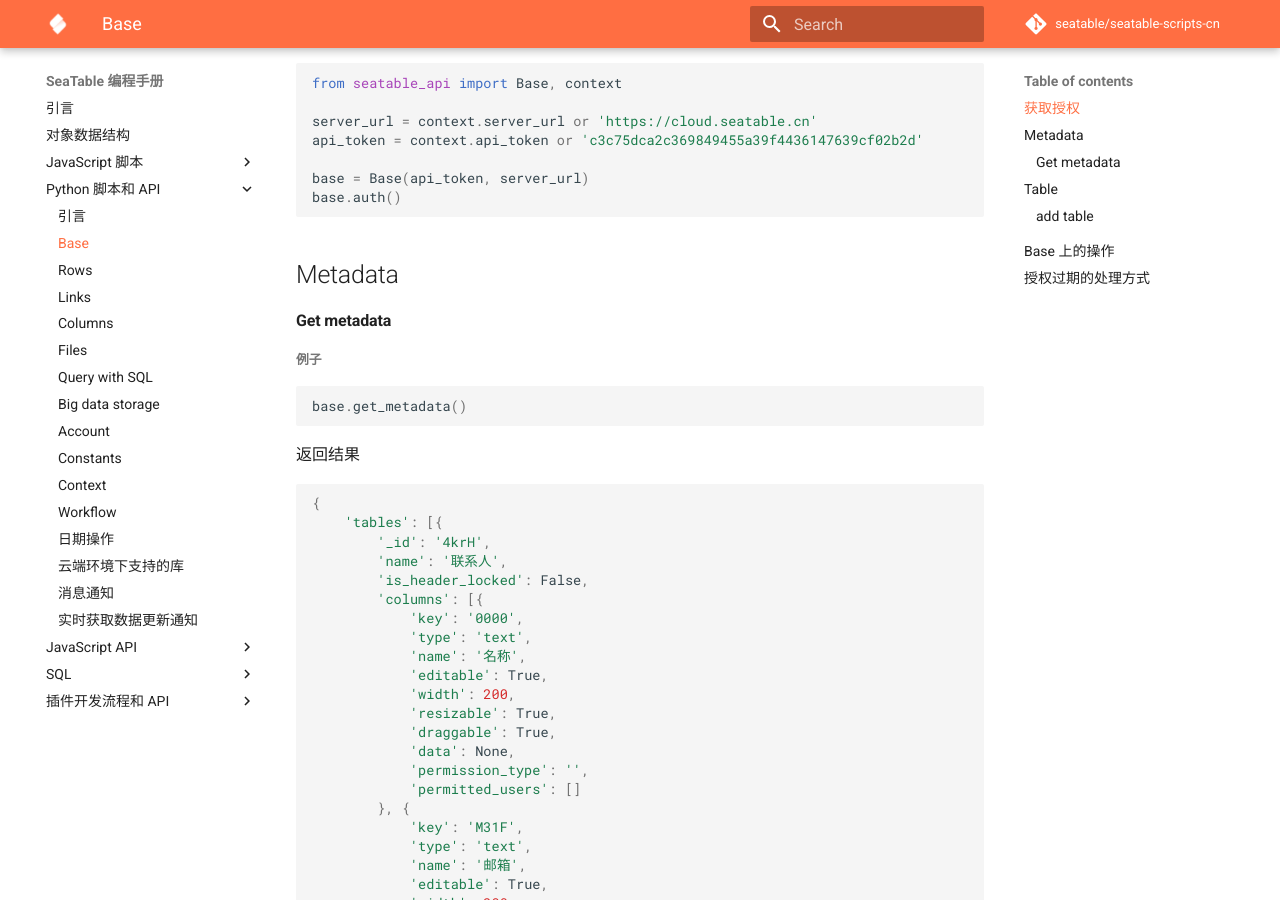
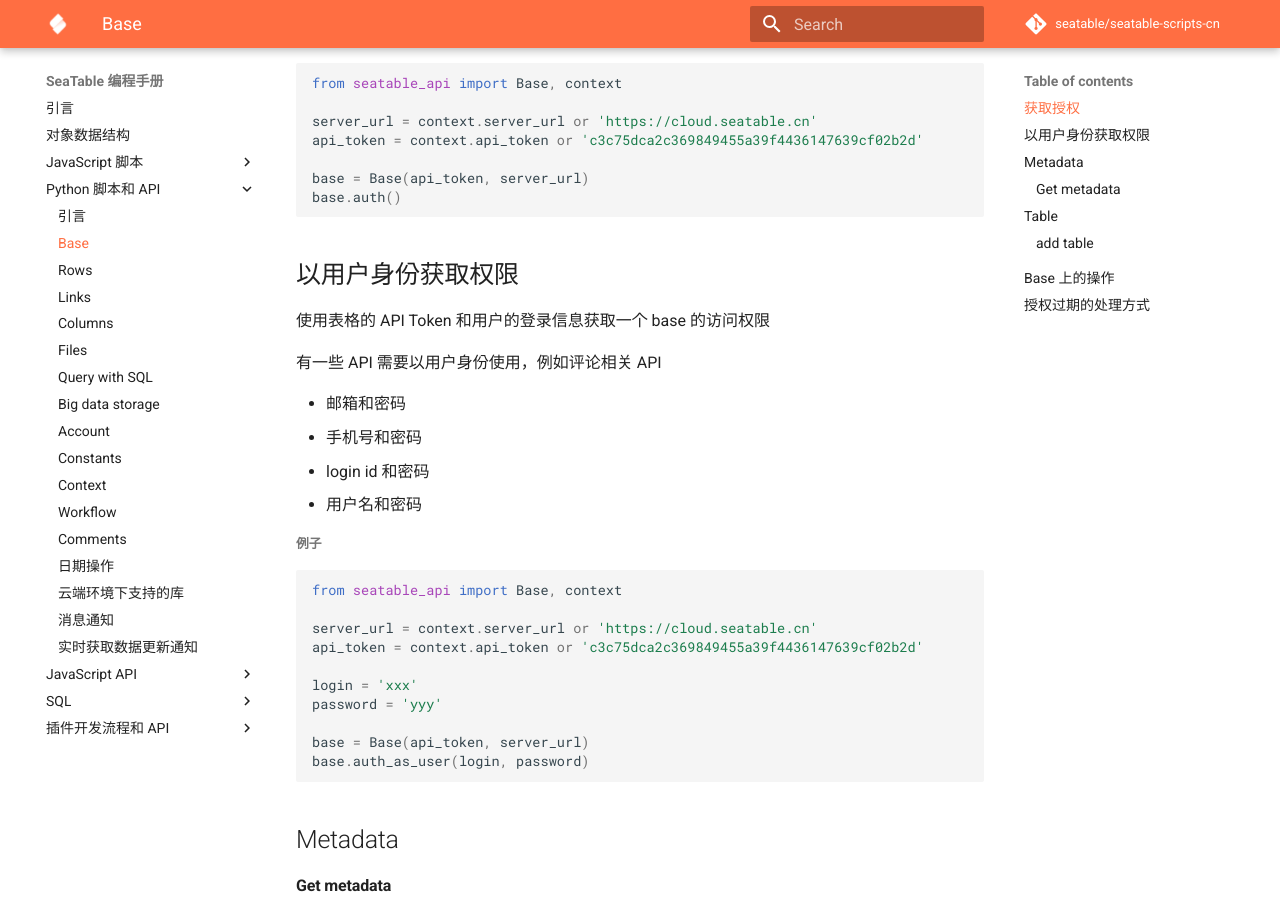
Before and after one commit to seatable/seatable-scripts-cn, an MkDocs documentation site: the page built from manual/python/base.md, in a window 1280 px wide and 900 px high, scrolled down 404 px. Built offline with MkDocs 1.6.1 and Material for MkDocs 9.7.7, drawn with Linux system fonts in a browser that asks for light colours; comment, search, counter and statistics services are not loaded.

Commit message:
add comment apis

````diff
--- a/manual/python/base.md
+++ b/manual/python/base.md
@@ -18,6 +18,32 @@
 
 base = Base(api_token, server_url)
 base.auth()
+```
+
+## 以用户身份获取权限
+
+使用表格的 API Token 和用户的登录信息获取一个 base 的访问权限
+
+有一些 API 需要以用户身份使用，例如评论相关 API
+
+* 邮箱和密码
+* 手机号和密码
+* login id 和密码
+* 用户名和密码
+
+##### 例子
+
+```python
+from seatable_api import Base, context
+
+server_url = context.server_url or 'https://cloud.seatable.cn'
+api_token = context.api_token or 'c3c75dca2c369849455a39f4436147639cf02b2d'
+
+login = 'xxx'
+password = 'yyy'
+
+base = Base(api_token, server_url)
+base.auth_as_user(login, password)
 ```
 
 ## Metadata
--- a/mkdocs.yml
+++ b/mkdocs.yml
@@ -75,6 +75,7 @@
     - Constants: python/constants.md
     - Context: python/context.md
     - Workflow: python/workflow.md
+    - Comments: python/comment.md
     - 日期操作: python/dateutils.md
     - 云端环境下支持的库: python/libs.md
     - 消息通知: python/notifications.md
````
Also changed, not shown: manual/python/comment.md (added, +130 -0 lines).
